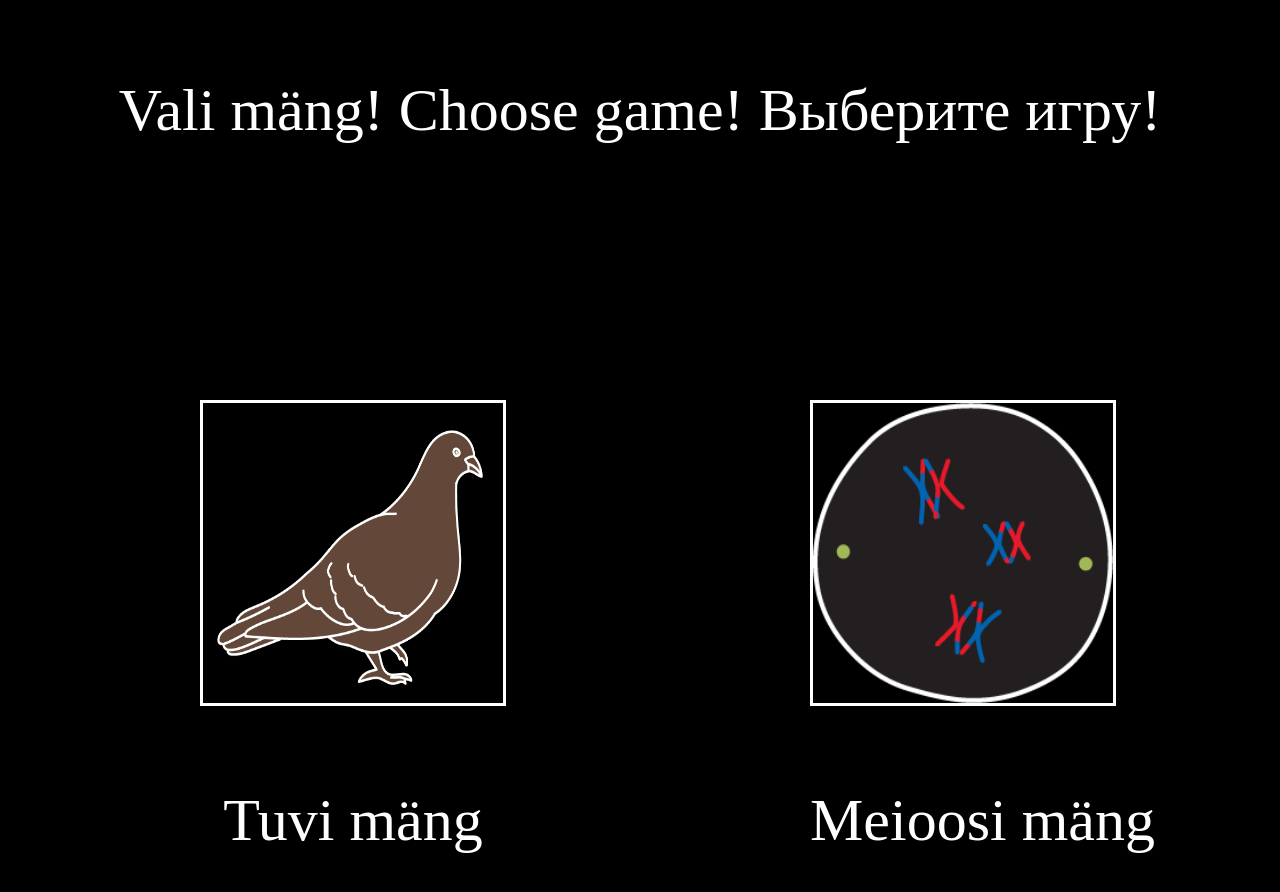
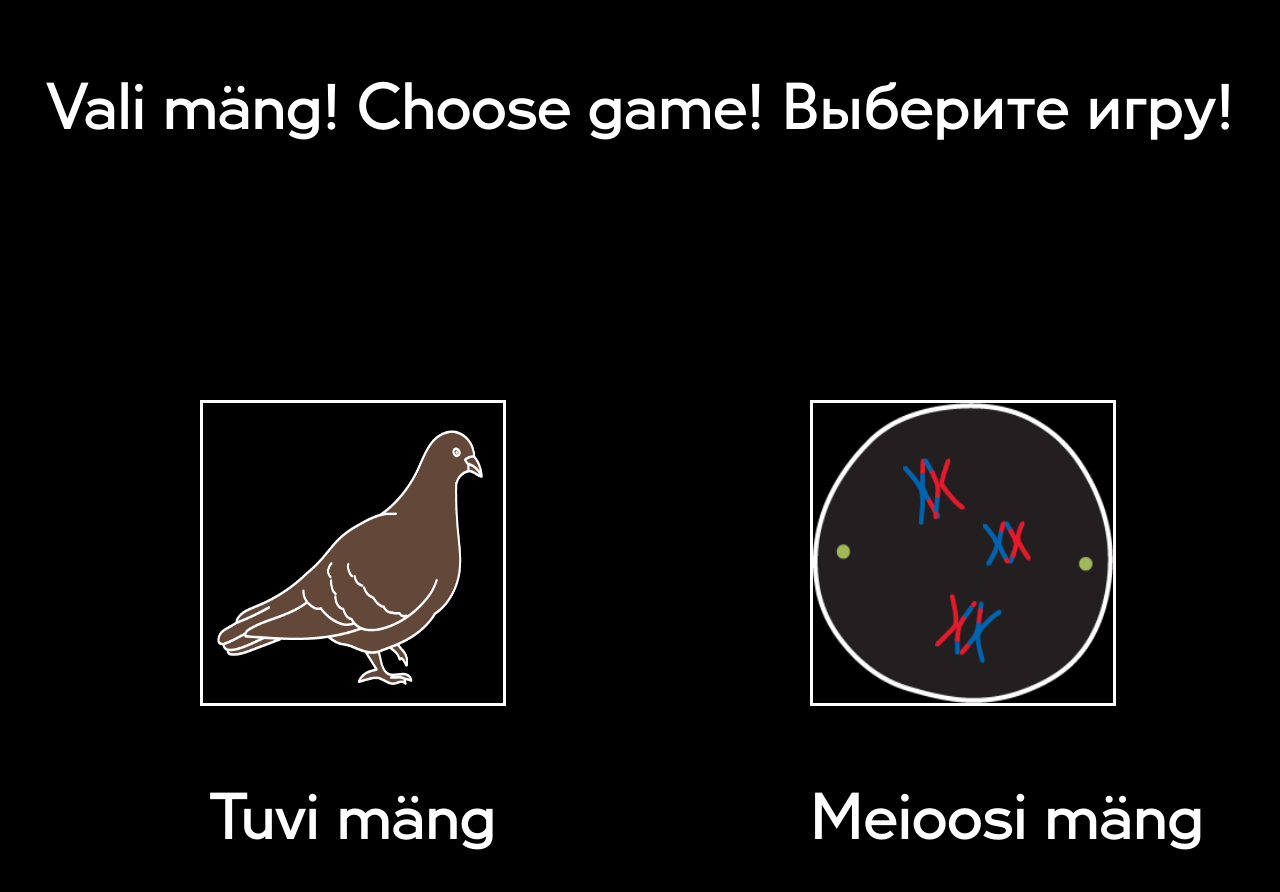
Before and after one commit to rainmurkhain/DragAndDrop, a plain HTML site: page index.html in a window 1280 px wide. Shown: the top 892 px of the page. Drawn offline with Linux system fonts and the light colour scheme.

Commit message:
change menu font

```diff
--- a/style.css
+++ b/style.css
@@ -1,6 +1,18 @@
+@font-face {
+    font-family: 'U8ProLight'; /*a name to be used later*/
+    src: url('M2ng_Tuvid/assets/U8Pro-Light.otf'); /*URL to font*/
+}
+
+@font-face {
+    font-family: 'U8ProMedium'; /*a name to be used later*/
+    src: url('M2ng_Tuvid/assets/U8Pro-Medium.otf'); /*URL to font*/
+}
+
+
 html {
     background-color: black;
     color: white;
+    font-family: U8ProMedium;
 }
 
 p {
```
